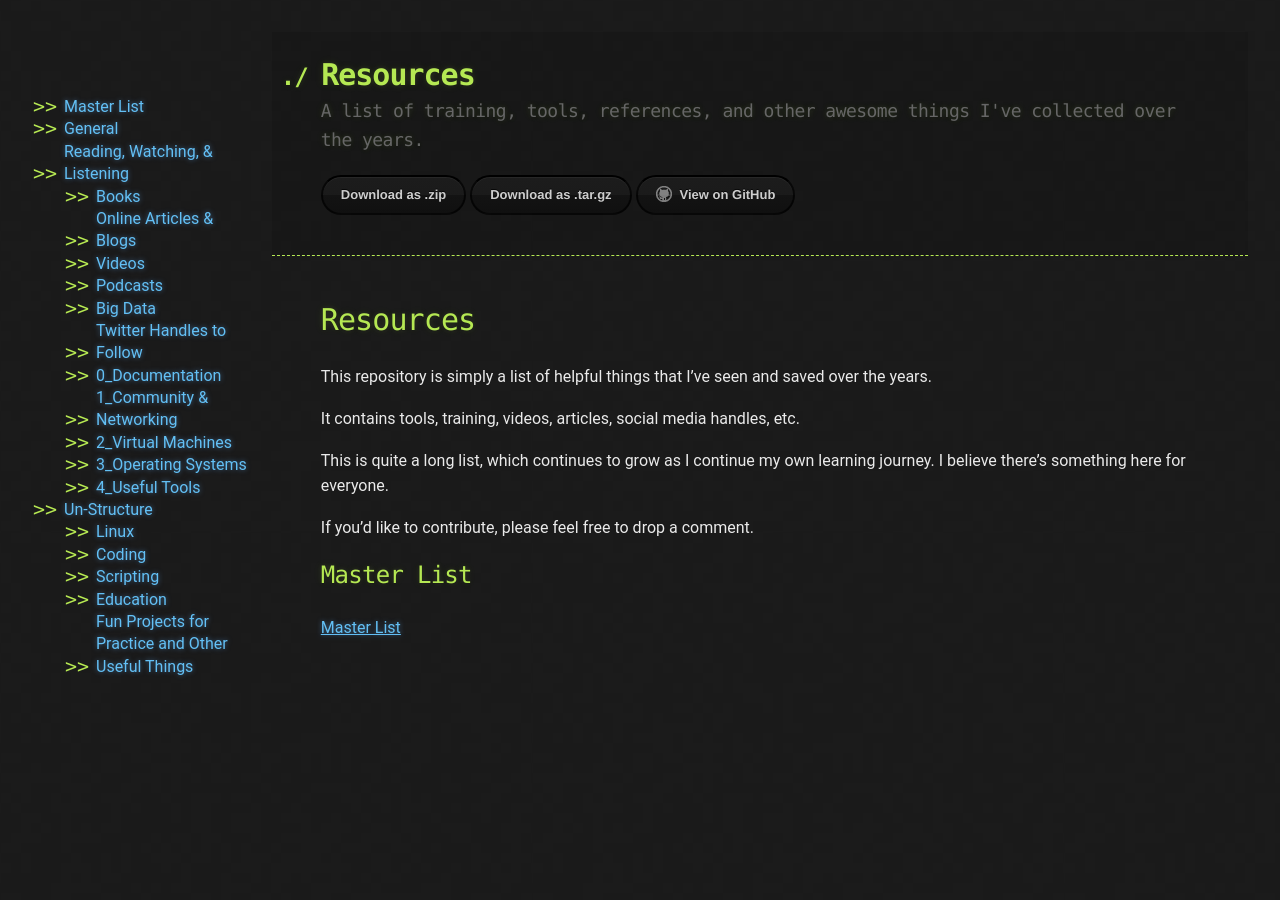
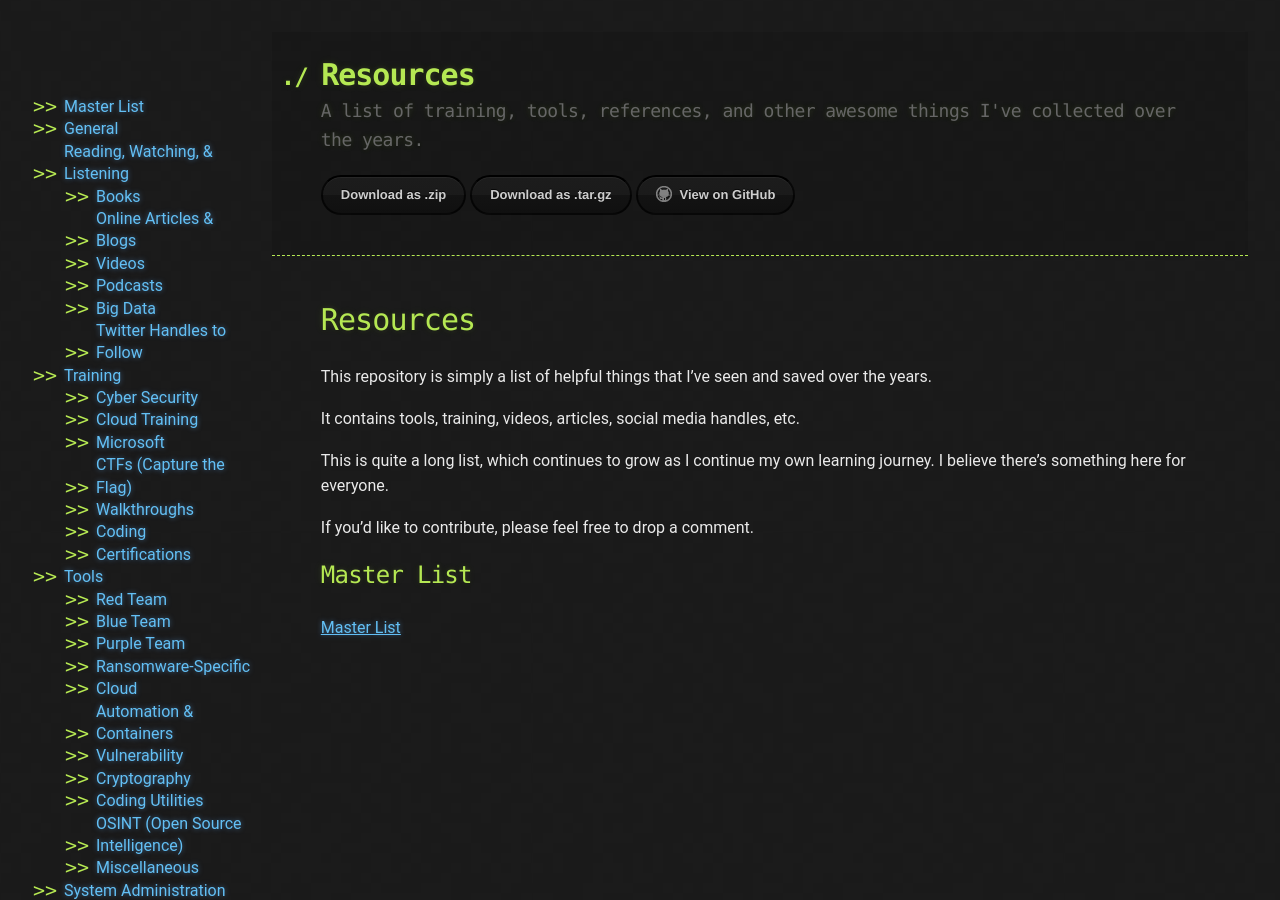
Before and after one commit to marknakamura/resources, a Jekyll site: the page built from index.md, in a window 1280 px wide. Built offline with Jekyll 4.4.1, drawn with Linux system fonts in a browser that asks for light colours; our own code applies the rules of GitHub Pages for plain Markdown files; some of the changed text lies outside the part shown.

Commit message:
index updates

```diff
--- a/_layouts/default.html
+++ b/_layouts/default.html
@@ -25,22 +25,43 @@
           <li><a href="#big-data">Big Data</a></li>
           <li><a href="#twitter-handles-follow">Twitter Handles to Follow</a></li>
         </ul>
+        <li><a href="#training">Training</a></li>
+        <ul>
+          <li><a href="#cyber-security">Cyber Security</a></li>
+          <li><a href="#cloud-training">Cloud Training</a></li>
+          <li><a href="#microsoft">Microsoft</a></li>
+          <li><a href="#ctfs-capture-the-flag">CTFs (Capture the Flag)</a></li>
+          <li><a href="#walkthroughs">Walkthroughs</a></li>
+          <li><a href="#Coding">Coding</a></li>
+          <li><a href="#Certifications">Certifications</a></li>
+        </ul>
+        <li><a href="#tools">Tools</a></li>
+        <ul>
+          <li><a href="#red-team">Red Team</a></li>
+          <li><a href="#blue-team">Blue Team</a></li>
+          <li><a href="#purple-team">Purple Team</a></li>
+          <li><a href="#ransomware-specific">Ransomware-Specific</a></li>
+          <li><a href="#cloud">Cloud</a></li>
+          <li><a href="#automation--containers">Automation & Containers</a></li>
+          <li><a href="#vulnerability">Vulnerability</a></li>
+          <li><a href="#cryptography">Cryptography</a></li>
+          <li><a href="#coding-utilities">Coding Utilities</a></li>
+          <li><a href="#osint-open-source-intelligence">OSINT (Open Source Intelligence)</a></li>
+          <li><a href="#miscellaneous">Miscellaneous</a></li>
+        </ul>
+        <li><a href="#system-administration">System Administration</a></li>
+        <ul>
+          <li><a href="#linux">Linux</a></li>
+          <li><a href="#microsoft-documentation">Microsoft Documentation</a></li>
+          <li><a href="#directory-tools">Directory Tools</a></li>
+          <li><a href="#web">Web</a></li>
+        </ul>
+        <li><a href="#network-administration">Network Administration</a></li>
+        <ul>
+          <li><a href="#emulation--training">Emulation & Training</a></li>
+        </ul>
+        <li><a href="#fun-projects">Fun Projects</a></li>
 
-        <ul>
-          <li><a href="0_Documentation.html">0_Documentation</a></li>
-          <li><a href="1_Community-Networking.html">1_Community & Networking</a></li>
-          <li><a href="2_Virtual-Machines.html">2_Virtual Machines</a></li>
-          <li><a href="3_Operating-Systems.html">3_Operating Systems</a></li>
-          <li><a href="4_Useful-Tools.html">4_Useful Tools</a></li>
-        </ul>
-        <li><a>Un-Structure</a></li>
-        <ul>
-          <li><a href="Linux.html">Linux</a></li>
-          <li><a href="Coding.html">Coding</a></li>
-          <li><a href="Scripting.html">Scripting</a></li>
-          <li><a href="Education.html">Education</a></li>
-          <li><a href="Fun-Projects-for-Practice-and-Other-Useful-Things.html">Fun Projects for Practice and Other Useful Things</a></li>
-        </ul>
 
         <svg class="toc-marker" width="200" height="200" xmlns="http://www.w3.org/2000/svg">
           <path stroke="#444" stroke-width="3" fill="transparent" stroke-dasharray="0, 0, 0, 1000" stroke-linecap="round" stroke-linejoin="round" transform="translate(-0.5, -0.5)" />
```
